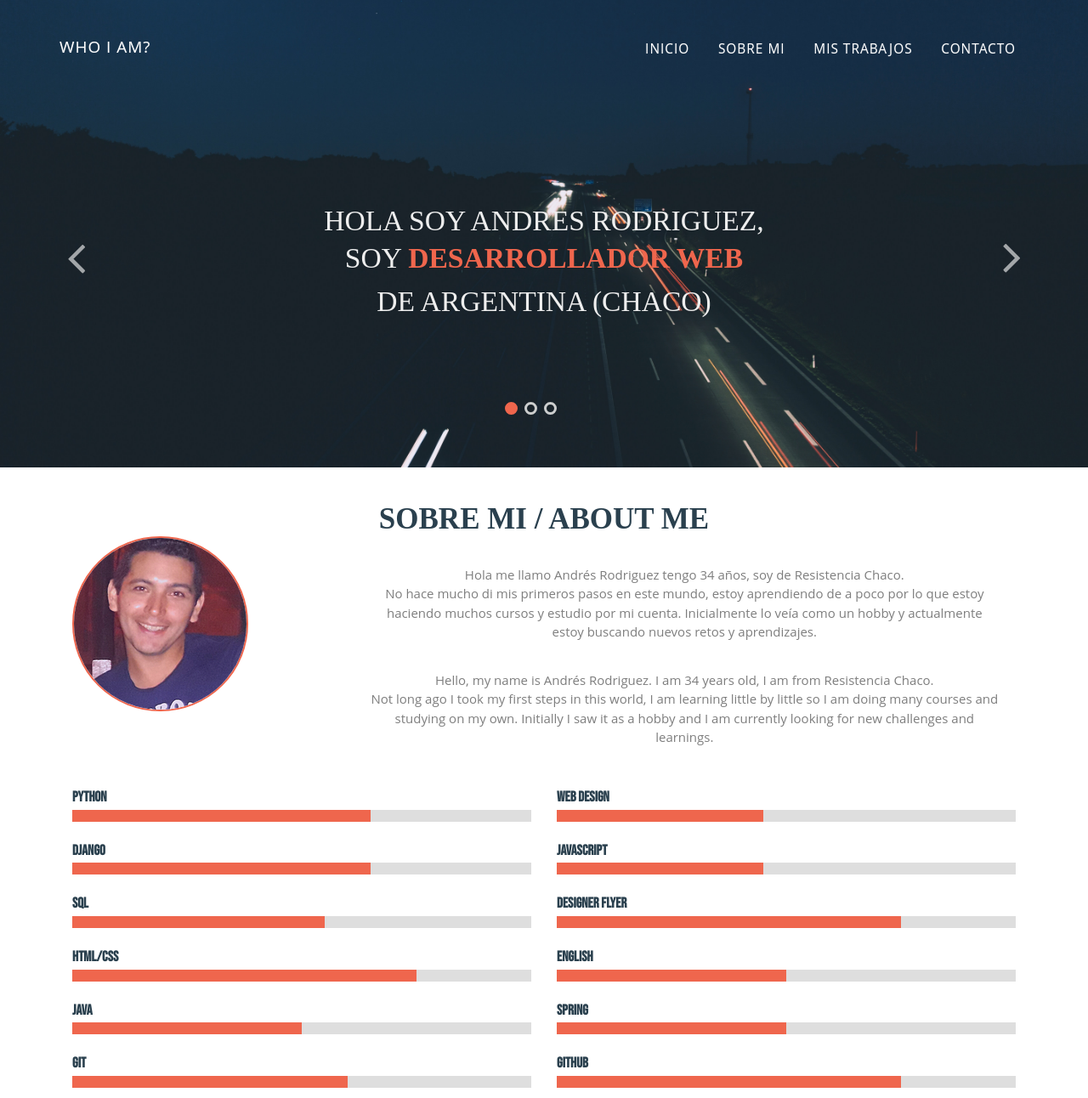
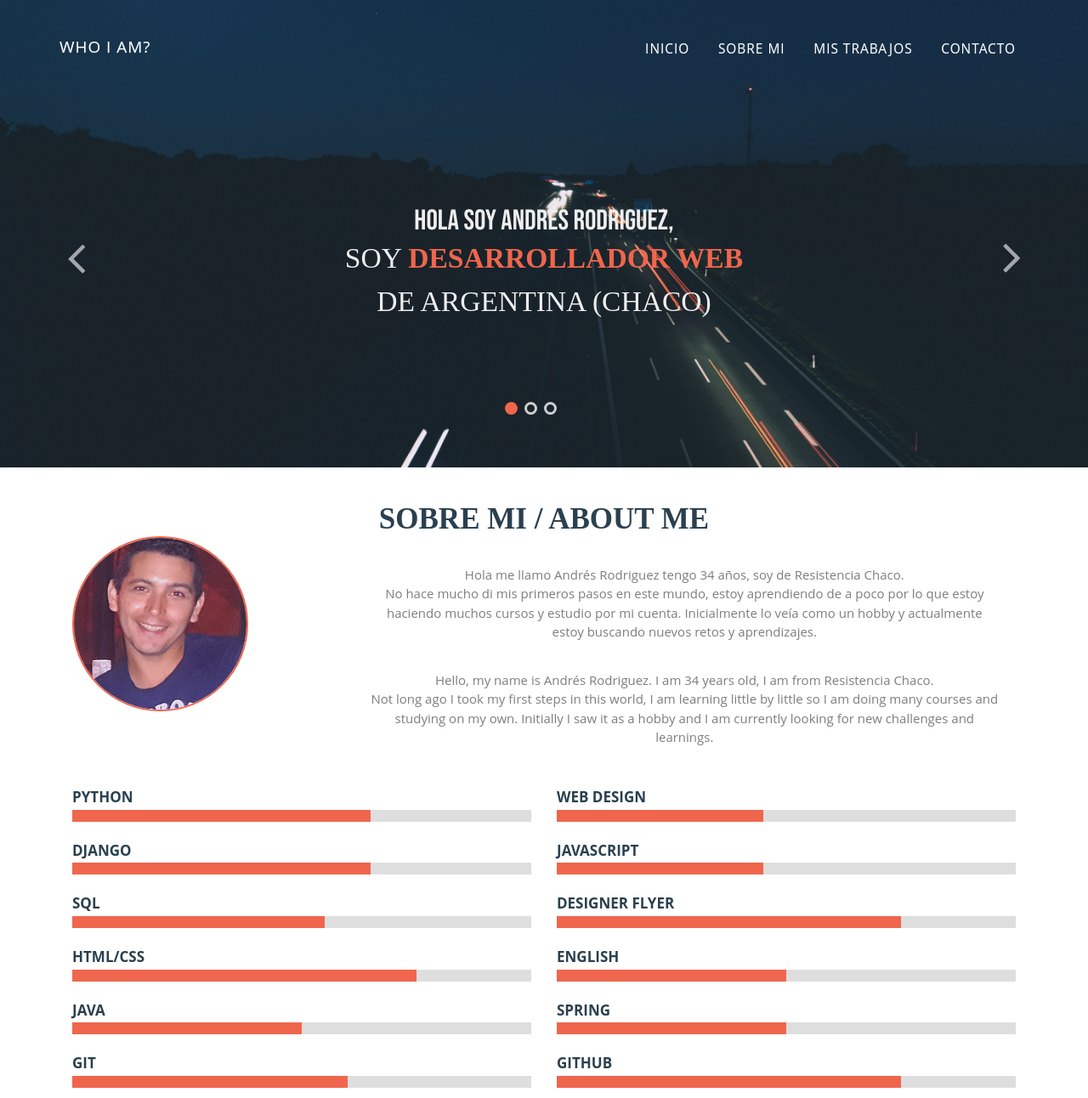
Before and after one commit to AndrRod/Porfolio, a Django app: page / in a window 1280 px wide. Shown: the top 1292 px of the page at 85% size. Run offline with Django 3.2, Linux system fonts and the light colour scheme; some libraries are stand-ins or nearby versions.

```diff
--- a/static/css/style.css
+++ b/static/css/style.css
@@ -20,7 +20,7 @@ input[type="button"]{
 h1,h2,h3,h4,h5,h6{
 	padding:0 0;
 	margin:0 0;
-	font-family: 'Bebas Neue', cursive;
+
 }
 p{
 	padding:0 0;
@@ -150,7 +150,8 @@ nav a:focus {
 }
 .banner_center h1 {
 	color: #eee;
-	font-family: 'Arvo', serif;
+	/* font-family: 'Arvo', serif; */
+	font-family: 'Bebas Neue', cursive;
 	text-transform: uppercase;
 	font-size: 2.4em;
 }
```
